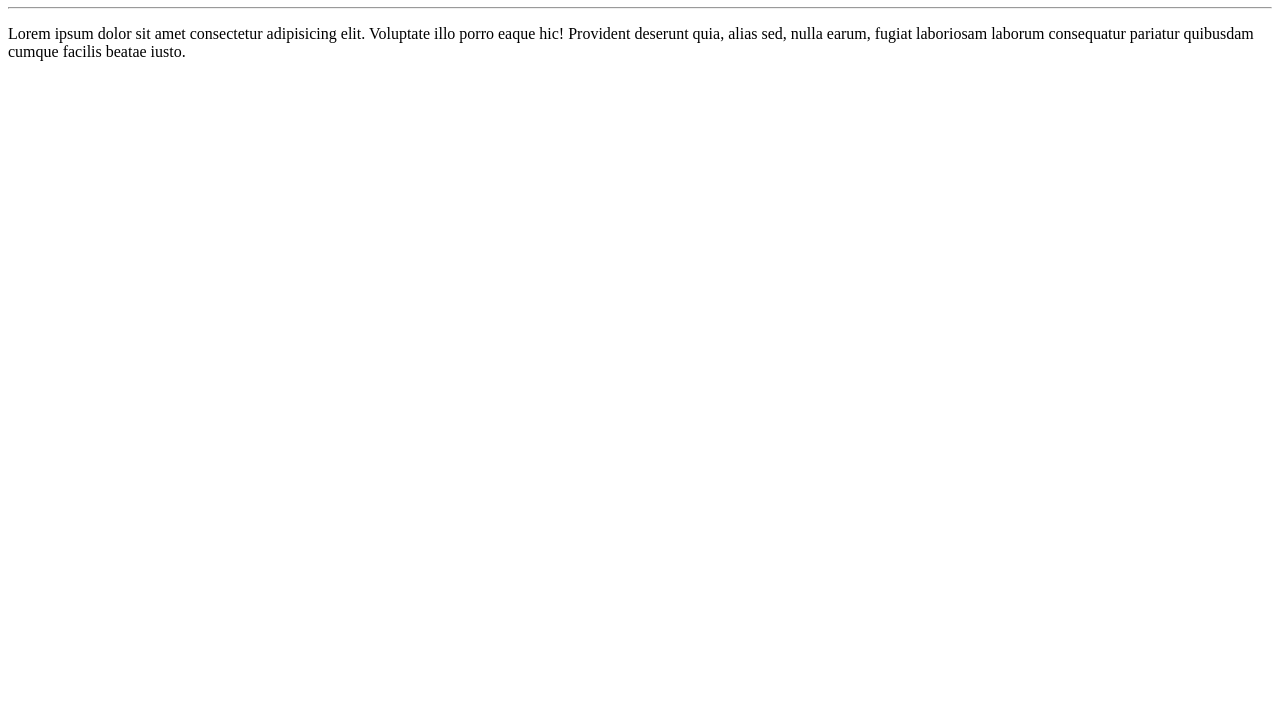
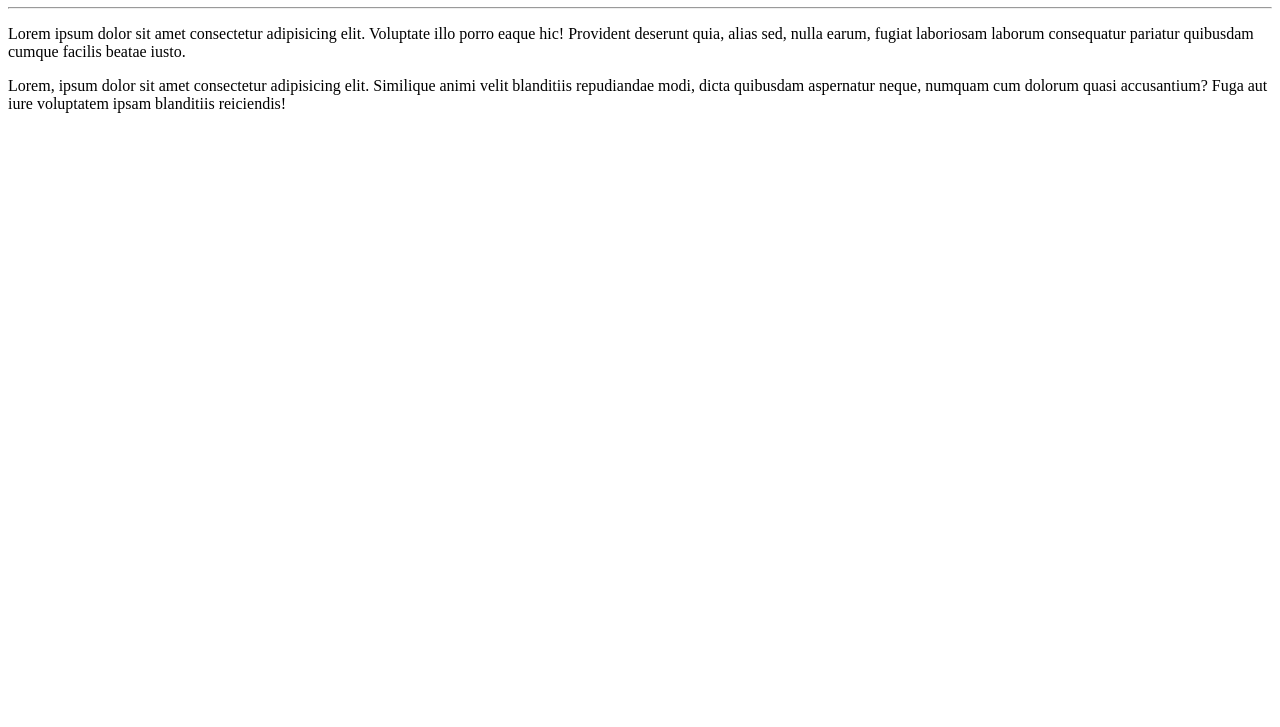
Before and after one commit to IranMaia/Ola-Mundo, a plain HTML site: page site-exemplo/index.html in a window 1280 px wide. Shown: the part 73-800 px from the top of the page. Drawn offline with Linux system fonts and the light colour scheme.

Commit message:
Criei mais um parágrafo.

```diff
--- a/site-exemplo/index.html
+++ b/site-exemplo/index.html
@@ -9,5 +9,7 @@
     <h1>Olá, Mundo!</h1>
     <hr>
     <p>Lorem ipsum dolor sit amet consectetur adipisicing elit. Voluptate illo porro eaque hic! Provident deserunt quia, alias sed, nulla earum, fugiat laboriosam laborum consequatur pariatur quibusdam cumque facilis beatae iusto.</p>
+
+    <p>Lorem, ipsum dolor sit amet consectetur adipisicing elit. Similique animi velit blanditiis repudiandae modi, dicta quibusdam aspernatur neque, numquam cum dolorum quasi accusantium? Fuga aut iure voluptatem ipsam blanditiis reiciendis!</p>
 </body>
 </html>
```
